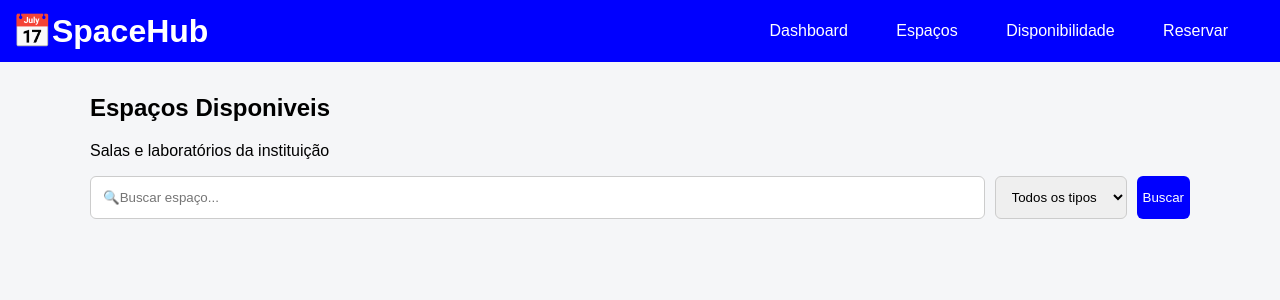
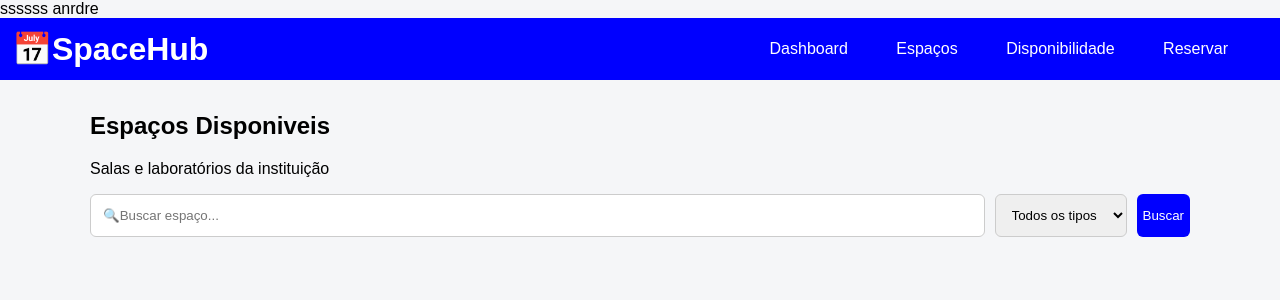
Before and after one commit to andresilvalopes11-svg/projeto-pi, a Flask app: page /espacos in a window 1280 px wide. Shown: the top 300 px of the page. Run offline with Flask 3, Linux system fonts and the light colour scheme; data that the repository does not hold is empty.

Commit message:
qualquer coisa

```diff
--- a/templates/base.html
+++ b/templates/base.html
@@ -7,6 +7,8 @@
     <link rel="stylesheet" href="/static/css/style.css">
 </head>
 <body>
+
+    ssssss anrdre
 
     <header class="topo">
 
```
